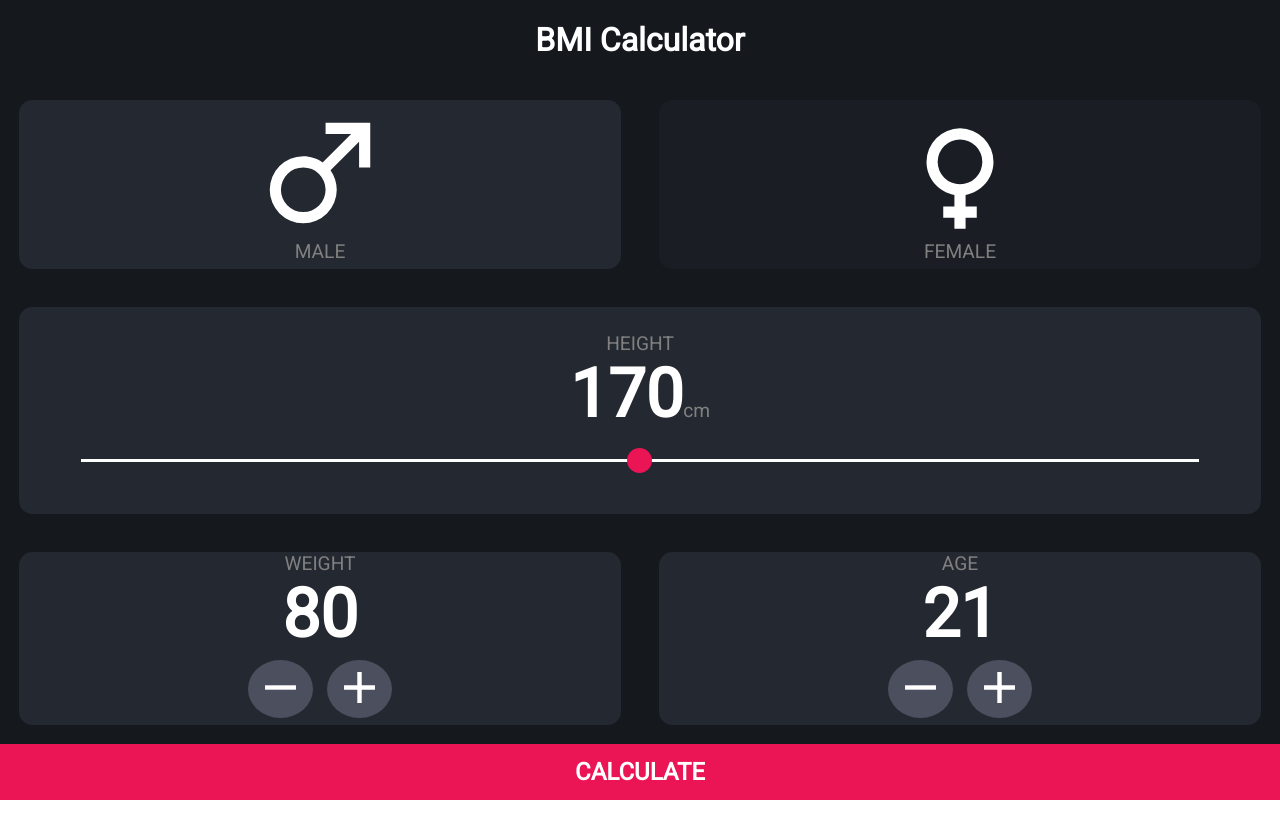
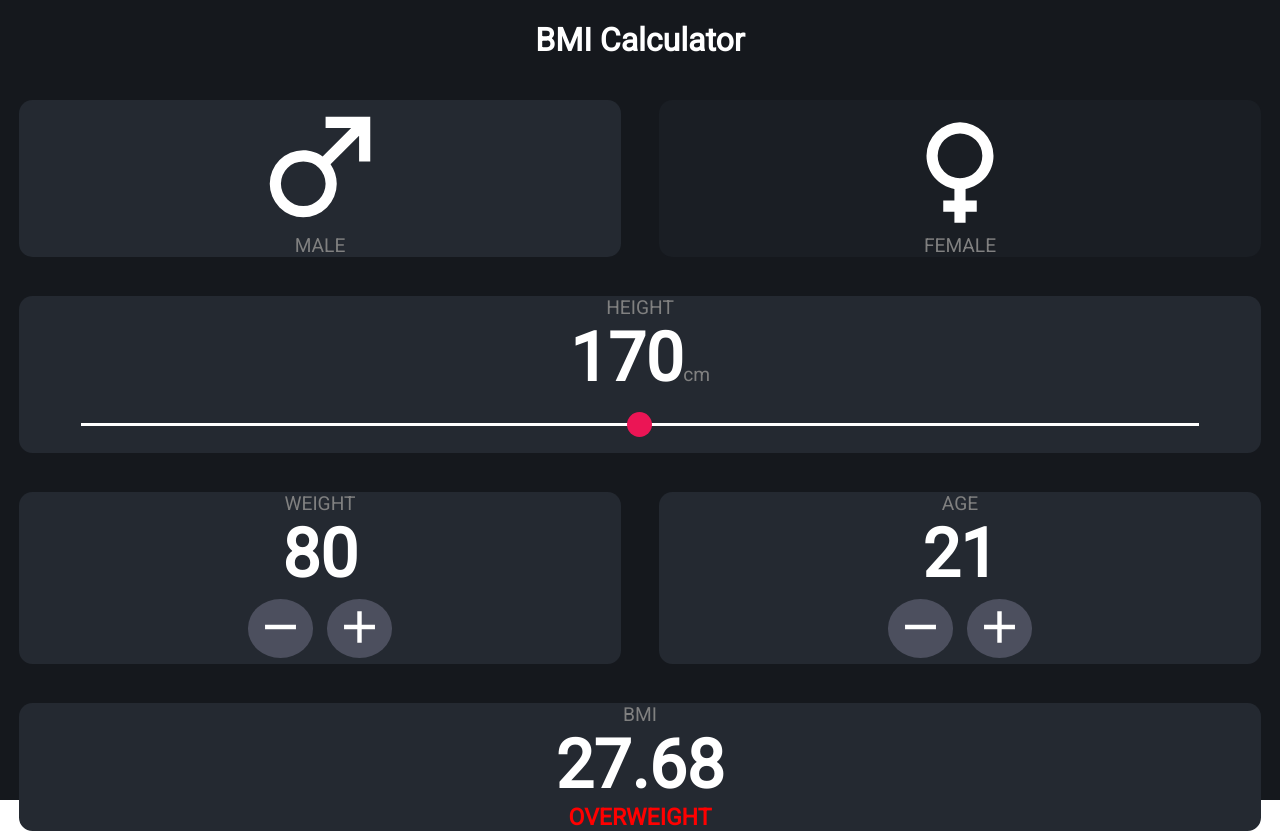
Before and after one commit to haid0109/haid0109.github.io, a React (Create React App) app: page / in a window 1280 px wide. Before the commit the page ends 800 px from the top, so only its background shows below. Built offline with nearby package versions, Linux system fonts and the light colour scheme.

Commit message:
reactive bmi calculation instead of going to result page

```diff
--- a/src/App.js
+++ b/src/App.js
@@ -8,7 +8,6 @@ function App() {
     <div className="App">
       <Routes>
         <Route path="/" element={<BMICalculator />}/>
-        <Route path="/results" element={<Results />}/>
       </Routes>
     </div>
   );
--- a/src/BMICalculator.js
+++ b/src/BMICalculator.js
@@ -4,23 +4,18 @@ import marsIcon from './gender-male.svg';
 import plusIcon from './plus.svg';
 import minusIcon from './minus.svg';
 import { useState, useEffect } from 'react';
-import { Link } from 'react-router-dom';
 
 function BMICalculator() {
   const [gender, setGender] = useState('male');
   const [height, setHeight] = useState(170);
   const [weight, setWeight] = useState(80);
   const [age, setAge] = useState(21);
+  const bmi =  parseFloat((weight / Math.pow(height / 100, 2)).toFixed(2));
+  let status;
 
-  const saveStatsInSession = () => {
-    const stringifiedData = JSON.stringify({
-      gender,
-      height,
-      weight,
-      age,
-    });
-    sessionStorage.setItem('BMIData', stringifiedData);
-  }
+  if(bmi < 18.5) status = 'UNDERWEIGHT';
+  else if(bmi < 25) status = 'NORMAL';
+  else status = 'OVERWEIGHT';
 
   useEffect(() => {
     if(!sessionStorage.getItem('BMIData')) return;
@@ -31,6 +26,16 @@ function BMICalculator() {
     setWeight(data.weight);
     setAge(data.age);
   }, []);
+
+  useEffect(() => {
+    const stringifiedData = JSON.stringify({
+      gender,
+      height,
+      weight,
+      age,
+    });
+    sessionStorage.setItem('BMIData', stringifiedData);
+  });
 
   return (
     <div className="bmi-calculator">
@@ -77,16 +82,18 @@ function BMICalculator() {
           }}
         />
       </div>
-      <Link
-        className="bottom-page-button"
-        onClick={saveStatsInSession}
-        to={{
-          pathname: '/results',
-          search: `?gender=${gender}&height=${height}&weight=${weight}&age=${age}`,
-        }}
-      >
-        CALCULATE
-      </Link>
+      <div className="container">
+        <span>BMI</span>
+        <span>
+          <span className="stat-number">{bmi}</span>
+        </span>
+        <span
+          className='status-text'
+          style={{'color': status === 'NORMAL' ? 'green' : 'red'}}
+        >
+          {status}
+        </span>
+      </div>
     </div>
   );
 }
```
